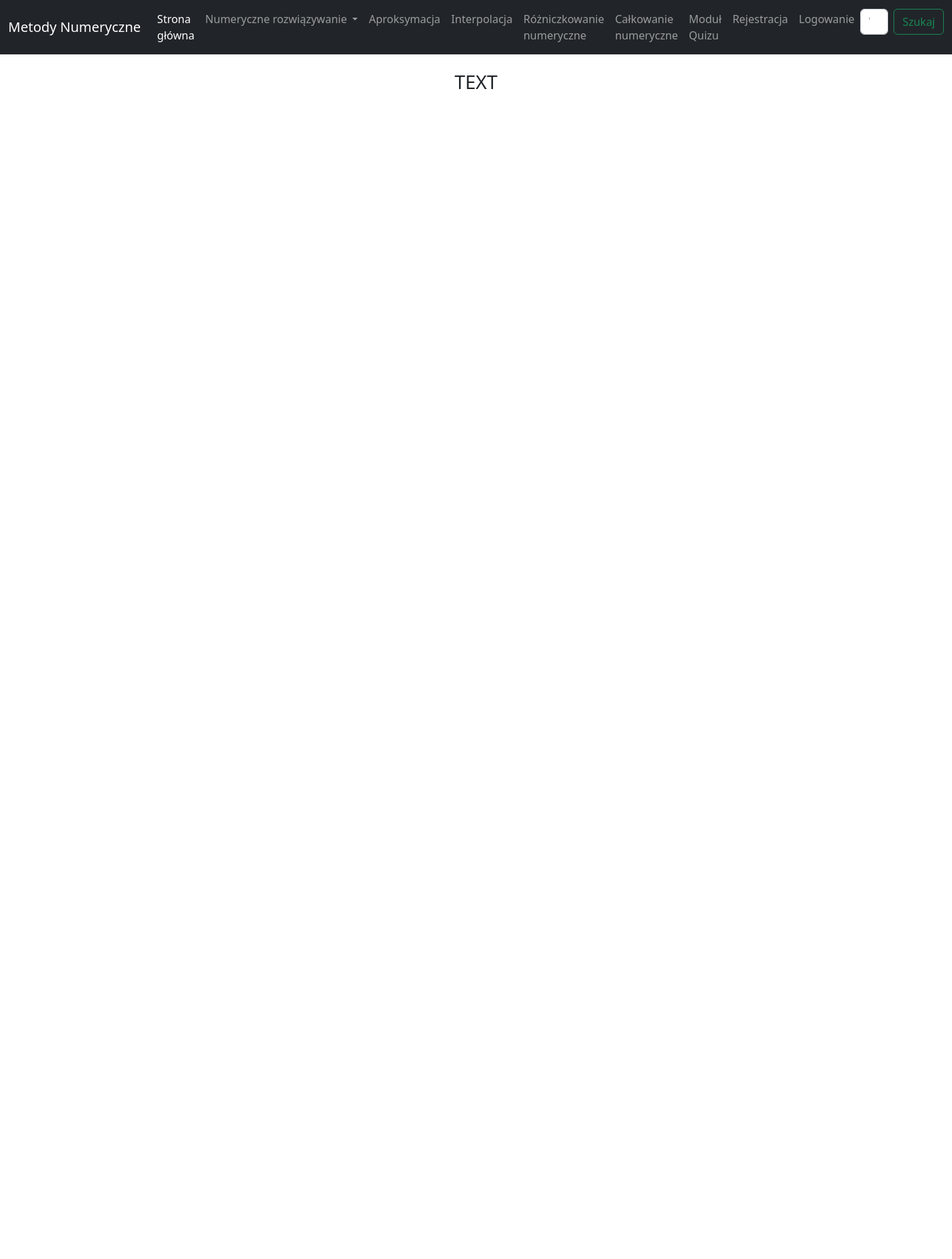
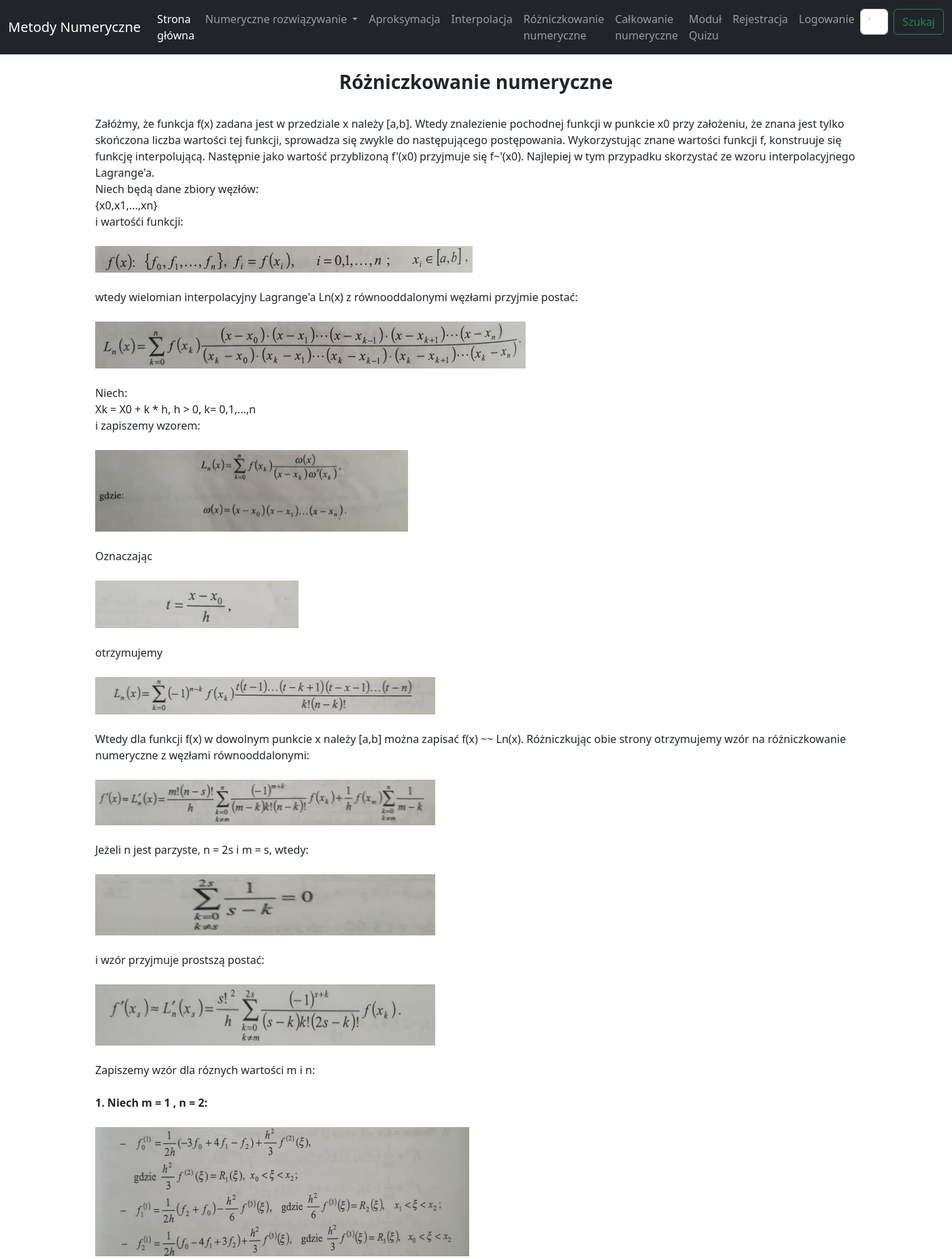
Before and after one commit to iamkileR/LearningApp-in-Django, a Django app: page /menu_rozniczkowanie in a window 1400 px wide. Shown: the top 1852 px of the page at 68% size. Before the commit the page ends 131 px from the top, so only its background shows below. Run offline with Django 4.2, Linux system fonts and the light colour scheme.

Commit message:
add description, img's

```diff
--- a/templates/menu_rozniczkowanie.html
+++ b/templates/menu_rozniczkowanie.html
@@ -1,13 +1,85 @@
 {% extends 'base.html' %}
 {% block title %}Różniczkowanie numeryczne{% endblock %}
-
+{% load static %}
 {% block content %}
 
-<body>
+<h3><b>Różniczkowanie numeryczne</b></h3><br>
+<p>
 
-    <h3>TEXT</h3>
+    Załóżmy, że funkcja f(x) zadana jest w przedziale x należy [a,b]. Wtedy znalezienie pochodnej funkcji
+    w punkcie x0 przy założeniu, że znana jest tylko skończona liczba wartości tej funkcji, sprowadza się
+    zwykle do następującego postępowania. Wykorzystując znane wartości funkcji f, konstruuje się funkcję
+    interpolującą. Następnie jako wartość przyblizoną f'(x0) przyjmuje się f~'(x0). Najlepiej w tym przypadku
+    skorzystać ze wzoru interpolacyjnego Lagrange'a.
+    <br>
+    Niech będą dane zbiory węzłów:
+    <br>
+    {x0,x1,...,xn}
+    <br>
+    i wartośći funkcji:
+    <br><br>
+    <img src="{%  static "img/rozniczka/1.PNG" %}">
+    <br><br>
+    wtedy wielomian interpolacyjny Lagrange'a Ln(x) z równooddalonymi węzłami przyjmie postać:
+    <br><br>
+    <img src="{%  static "img/rozniczka/2.PNG" %}">
+    <br><br>
+    Niech:<br>
+    Xk = X0 + k * h, h > 0, k= 0,1,...,n
+    <br>
+    i zapiszemy wzorem:
+    <br><br>
+    <img src="{%  static "img/rozniczka/3.PNG" %}" height="120">
+    <br><br>
+    Oznaczając
+    <br><br>
+    <img src="{%  static "img/rozniczka/4.PNG" %}" height="70">
+    <br><br>
+    otrzymujemy
+    <br><br>
+    <img src="{%  static "img/rozniczka/5.PNG" %}" width="500">
+    <br><br>
+    Wtedy dla funkcji f(x) w dowolnym punkcie x należy [a,b] można zapisać f(x) ~~ Ln(x).
+    Różniczkując obie strony otrzymujemy wzór na różniczkowanie numeryczne z węzłami równooddalonymi:
+    <br><br>
+    <img src="{%  static "img/rozniczka/6.PNG" %}" width="500">
+    <br><br>
+    Jeżeli n jest parzyste, n = 2s i m = s, wtedy:
+    <br><br>
+    <img src="{%  static "img/rozniczka/7.PNG" %}" width="500" height="90">
+    <br><br>
+    i wzór przyjmuje prostszą postać:
+    <br><br>
+    <img src="{%  static "img/rozniczka/8.PNG" %}" width="500" height="90">
+    <br><br>
+    Zapiszemy wzór dla róznych wartości m i n: <br>
+    <br>
+    <b>1. Niech m = 1 , n = 2:</b><br><br>
+    <img src="{%  static "img/rozniczka/9.PNG" %}" width="550" height="190">
+    <br><br>
+    Dowód dla opisanych wyżej wzorów jest następujący: <br>
+    Niech: <br><br>
+    <img src="{%  static "img/rozniczka/10.PNG" %}" width="500" height="90">
+    <br><br>
+    gdzie:
+    <br><br>
+    <img src="{%  static "img/rozniczka/11.PNG" %}" width="500" height="90">
+    <br><br>
+    Wtedy pierwsze pochodne p20(x), p21(x), p22(x) w punkcie x = x0 mają postać:
+    <br><br>
+    <img src="{%  static "img/rozniczka/12.PNG" %}" width="500" height="180">
+    <br><br>
+    <b>2. Niech m = 2 , n = 2:</b><br><br>
+    <img src="{%  static "img/rozniczka/13.PNG" %}" width="500" height="140">
+    <br><br>
+    <b>3. Niech m = 1 , n = 3:</b><br><br>
+    <img src="{%  static "img/rozniczka/14.PNG" %}" width="500" height="140">
+    <br><br>
+    <b>4. Niech m = 2 , n = 3:</b><br><br>
+    <img src="{%  static "img/rozniczka/15.PNG" %}" width="500" height="90"><br><br>
+    <img src="{%  static "img/rozniczka/16.PNG" %}" width="500" height="130">
+</p>
 
-</body>
 
 
 {% endblock %}
```
Also changed, not shown: website/static/img/rozniczka/1.PNG (added), website/static/img/rozniczka/10.PNG (added), website/static/img/rozniczka/11.PNG (added), website/static/img/rozniczka/12.PNG (added), website/static/img/rozniczka/13.PNG (added), website/static/img/rozniczka/14.PNG (added), website/static/img/rozniczka/15.PNG (added), website/static/img/rozniczka/16.PNG (added), website/static/img/rozniczka/2.PNG (added), website/static/img/rozniczka/3.PNG (added), website/static/img/rozniczka/4.PNG (added), website/static/img/rozniczka/5.PNG (added), website/static/img/rozniczka/6.PNG (added), website/static/img/rozniczka/7.PNG (added), 2 more files.
